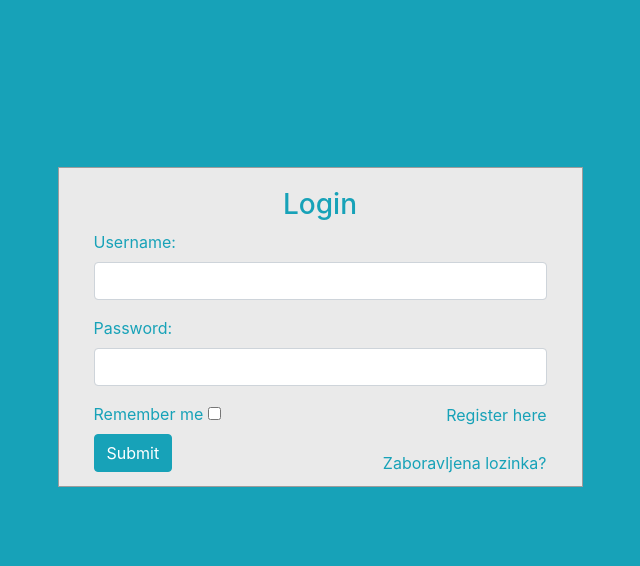
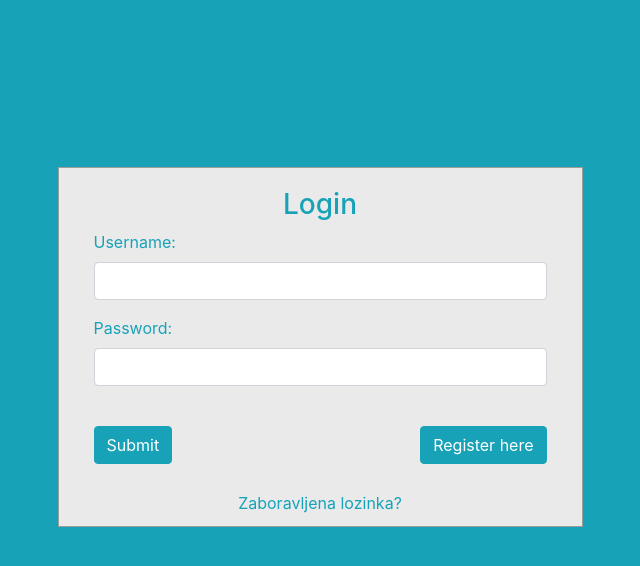
Before and after one commit to 0mnadren/Platforma, a Django app: page /login/ in a window 1280 px wide. Shown: the part 57-623 px from the top of the page, without its empty margins (320-960 px from the left). Run offline with Django 3.2, Linux system fonts and the light colour scheme; some libraries are stand-ins or nearby versions.

Commit message:
Login Updated!

```diff
--- a/account/static/css/account.css
+++ b/account/static/css/account.css
@@ -7,7 +7,7 @@ body {
   #login .container #login-row #login-column #login-box {
     margin-top: 120px;
     max-width: 600px;
-    height: 320px;
+    height: 360px;
     border: 1px solid #9C9C9C;
     background-color: #EAEAEA;
   }
--- a/account/templates/account/login.html
+++ b/account/templates/account/login.html
@@ -12,7 +12,6 @@
 <!------ Include the above in your HEAD tag ---------->
 
 <body>
-
     <div id="login">
         <div class="container pt-5">
             <div id="login-row" class="row justify-content-center align-items-center">
@@ -28,15 +27,20 @@
                             <div class="form-group">
                                 <label for="password" class="text-info">Password:</label><br>
                                 <input type="password" name="password" id="password" class="form-control">
+                            </div><br>
+                            <div class="form-group">
+                                <div class="row">
+                                    <div class="col">
+                                        <input style="float: left;" type="submit" name="submit" class="btn btn-info btn-md" value="Submit">
+                                    </div>
+                                    <div class="col">
+                                        <a href="{% url 'account:register' %}" style="float: right;" name="register" class="text-right btn btn-info btn-md" value="Register here">Register here</a>
+                                    </div>
+                                </div>
                             </div>
-                            <div class="form-group">
-                                <label for="remember-me" class="text-info"><span>Remember me</span> <span><input
-                                            id="remember-me" name="remember-me" type="checkbox"></span></label><br>
-                                <input type="submit" name="submit" class="btn btn-info btn-md" value="Submit">
-                            </div>
-                            <div id="register-link" class="text-right">
-                                <a href="{% url 'account:register' %}" class="text-info">Register here</a>
-                                <br><br>
+                            <br>
+                            <div id="register-link" class="text-center">
+                                <br><br><br>
                                 <a href="{% url 'password_reset' %}" class="text-info">Zaboravljena lozinka?</a>
                             </div>
                         </form>
@@ -48,3 +52,6 @@
 </body>
 
 {% endblock content %}
+
+
+<a href="{% url 'account:register' %}" name="register" class="text-right btn btn-info btn-md" value="Register here">Register here</a>
```
